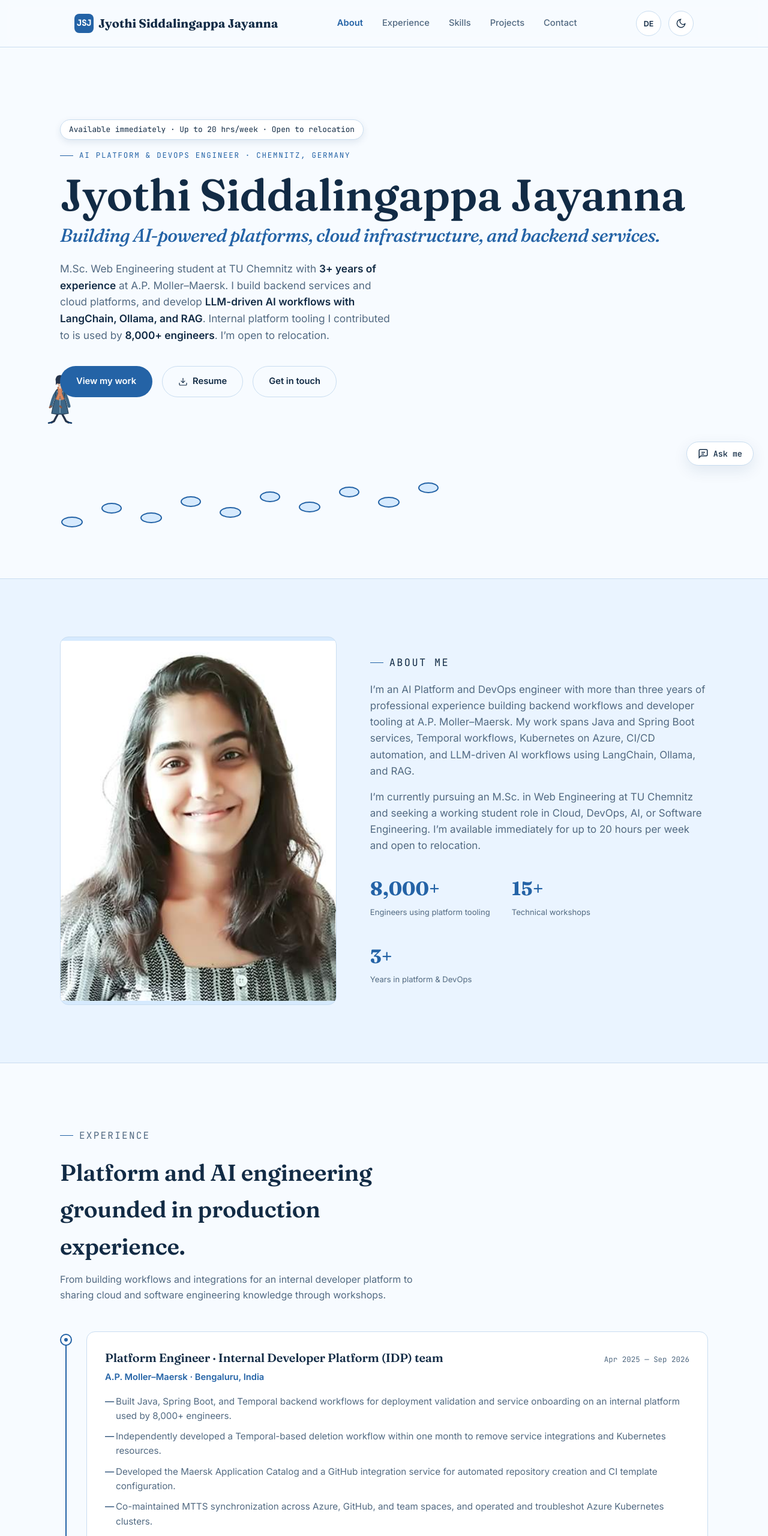
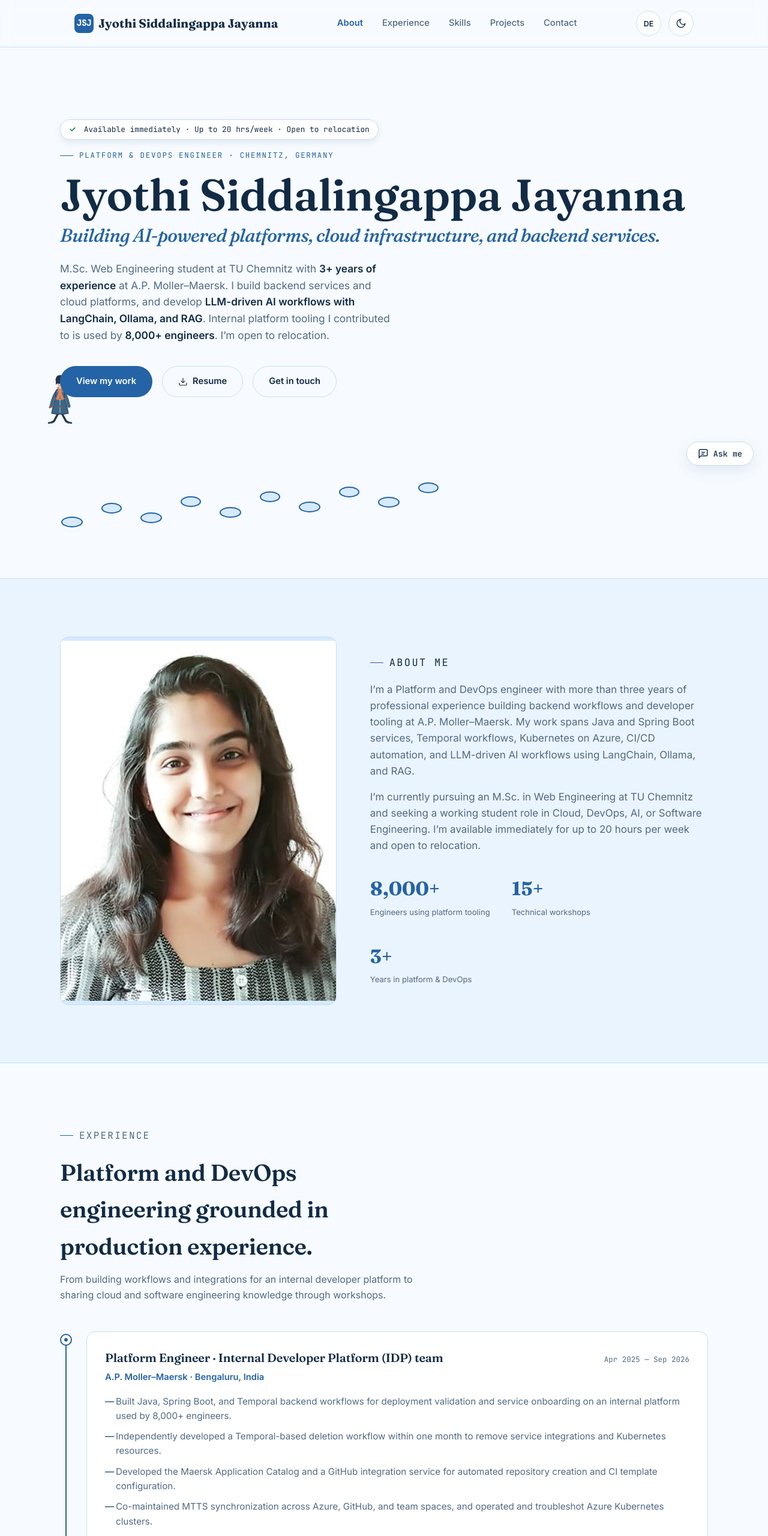
Before and after one commit to Jyothisj14/portfolio, a website: page index.html in a window 1280 px wide. Shown: the top 2560 px of the page at 60% size. Drawn offline with Linux system fonts and the light colour scheme.

Commit message:
modifications

```diff
--- a/index.html
+++ b/index.html
@@ -5,8 +5,8 @@
   <meta charset="UTF-8">
   <meta name="viewport" content="width=device-width, initial-scale=1.0">
   <!-- SITE_METADATA_START -->
-<title>Jyothi Siddalingappa Jayanna — AI Platform &amp; DevOps Engineer</title>
-  <meta name="description" content="Jyothi Siddalingappa Jayanna is an AI Platform and DevOps Engineer in Chemnitz with 3+ years of experience building backend services, cloud platforms, and LLM-driven AI workflows.">
+<title>Jyothi Siddalingappa Jayanna — Platform &amp; DevOps Engineer</title>
+  <meta name="description" content="Jyothi Siddalingappa Jayanna is a Platform and DevOps Engineer in Chemnitz with 3+ years of experience building backend services, cloud platforms, and LLM-driven AI workflows.">
   <link rel="canonical" href="https://jyothisj14.github.io/portfolio/">
   <meta name="robots" content="index, follow">
   <meta name="author" content="Jyothi Siddalingappa Jayanna">
@@ -90,8 +90,8 @@
     <section class="hero">
       <div class="hero-inner" id="heroContent">
         <!-- HERO_START -->
-<div class="status-pill reveal in"><span>Available immediately · Up to 20 hrs/week · Open to relocation</span></div>
-    <p class="eyebrow reveal in">AI Platform & DevOps Engineer · Chemnitz, Germany</p>
+<div class="status-pill reveal in"><span> Available immediately · Up to 20 hrs/week · Open to relocation</span></div>
+    <p class="eyebrow reveal in"> Platform & DevOps Engineer · Chemnitz, Germany</p>
     <h1 class="reveal in">Jyothi Siddalingappa Jayanna<span class="role">Building AI-powered platforms, cloud infrastructure, and backend services.</span></h1>
     <p class="hero-sub reveal in">M.Sc. Web Engineering student at TU Chemnitz with <strong>3+ years of experience</strong> at A.P. Moller–Maersk. I build backend services and cloud platforms, and develop <strong>LLM-driven AI workflows with LangChain, Ollama, and RAG</strong>. Internal platform tooling I contributed to is used by <strong>8,000+ engineers</strong>. I’m open to relocation.</p>
     <div class="hero-cta reveal in">
@@ -156,7 +156,7 @@
     </div>
     <div class="about-text reveal">
       <p class="eyebrow">About me</p>
-      <p>I’m an AI Platform and DevOps engineer with more than three years of professional experience building backend workflows and developer tooling at A.P. Moller–Maersk. My work spans Java and Spring Boot services, Temporal workflows, Kubernetes on Azure, CI/CD automation, and LLM-driven AI workflows using LangChain, Ollama, and RAG.</p>
+      <p>I’m a Platform and DevOps engineer with more than three years of professional experience building backend workflows and developer tooling at A.P. Moller–Maersk. My work spans Java and Spring Boot services, Temporal workflows, Kubernetes on Azure, CI/CD automation, and LLM-driven AI workflows using LangChain, Ollama, and RAG.</p>
       <p>I’m currently pursuing an M.Sc. in Web Engineering at TU Chemnitz and seeking a working student role in Cloud, DevOps, AI, or Software Engineering. I’m available immediately for up to 20 hours per week and open to relocation.</p>
       <div class="about-stats">
 
@@ -178,7 +178,7 @@
         <!-- EXPERIENCE_START -->
 <div class="section-head reveal">
       <p class="eyebrow">Experience</p>
-      <h2>Platform and AI engineering grounded in production experience.</h2>
+      <h2>Platform and DevOps engineering grounded in production experience.</h2>
       <p>From building workflows and integrations for an internal developer platform to sharing cloud and software engineering knowledge through workshops.</p>
     </div>
     <div class="timeline" id="timeline">
@@ -384,7 +384,7 @@
 
       <div class="project-card reveal">
         <div class="project-top">
-          <h3>AI-Assisted GitHub Integration API</h3>
+          <h3>GitHub Integration API</h3>
           <div class="project-links">
 
 
--- a/src/css/styles.css
+++ b/src/css/styles.css
@@ -76,6 +76,16 @@ section { padding: 96px 24px; }
   color: var(--ink);
   margin-bottom: 16px;
   box-shadow: 0 4px 12px var(--shadow);
+}
+.status-pill > span::before {
+  content: "✓";
+  color: #16803c;
+  font-family: var(--font-body);
+  font-weight: 700;
+  margin-right: 0.45em;
+}
+html[data-theme="dark"] .status-pill > span::before {
+  color: #4ade80;
 }
 .eyebrow {
   font-family: var(--font-mono);
```
